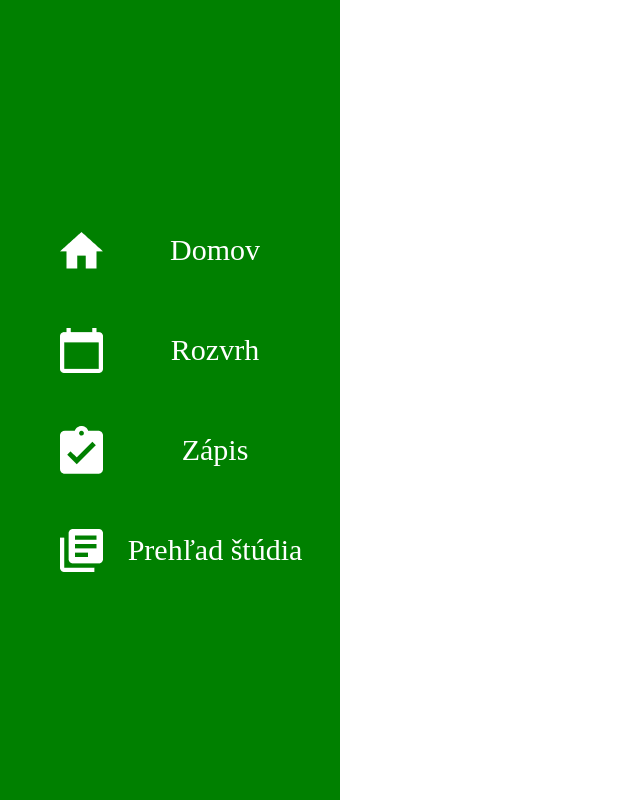
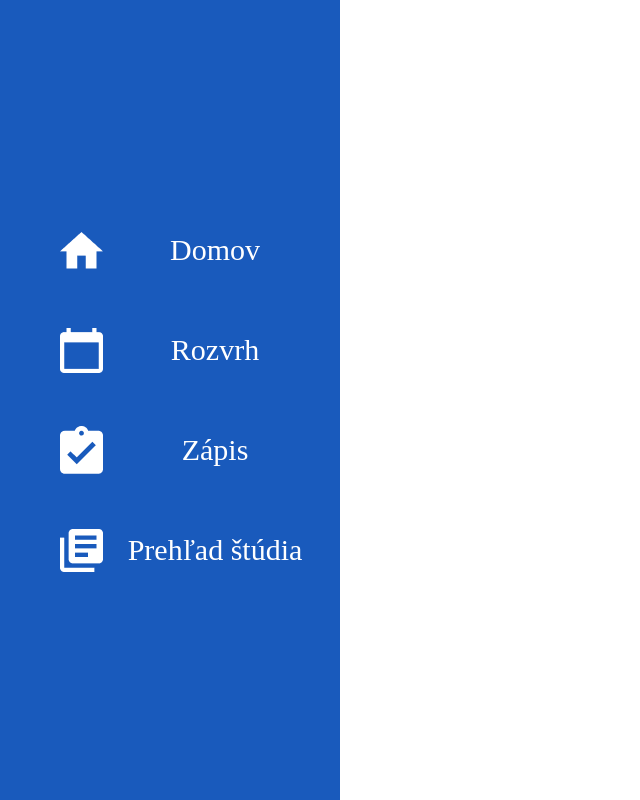
Before and after one commit to Apin-tim3/infosys, a PHP site: page / in a window 1280 px wide. Shown: the whole page, without its empty margins (0-640 px from the left). Run offline with PHP 8.4, Linux system fonts and the light colour scheme.

Commit message:
Update style.css

```diff
--- a/style.css
+++ b/style.css
@@ -8,7 +8,7 @@
     top: 0px;
     bottom: 0px;
 
-    background: green;
+    background: #195ABC;
     justify-content: center;
     align-items: center;}
 #sidebar button {
```
